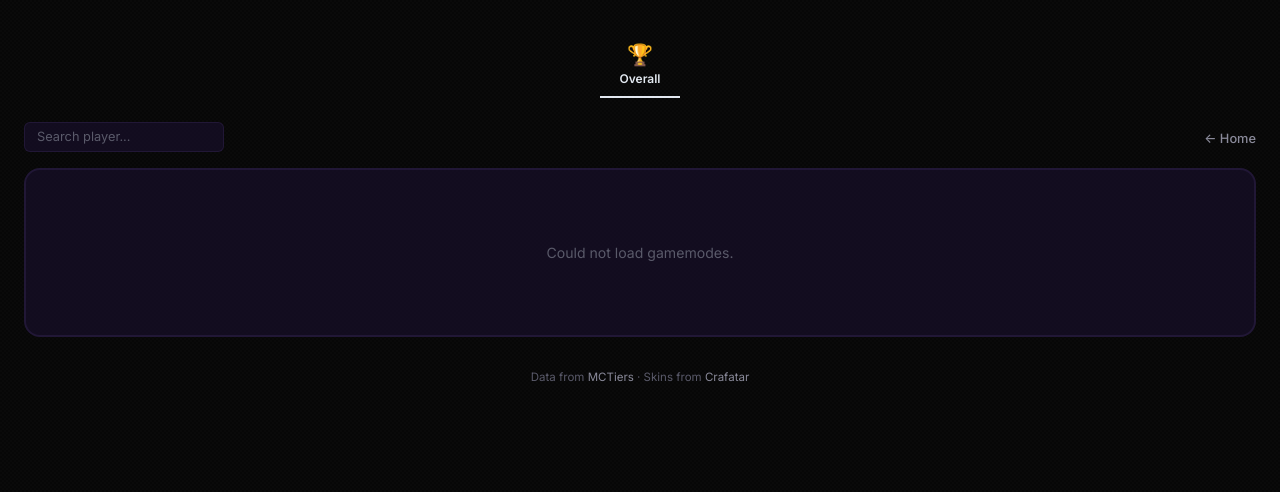
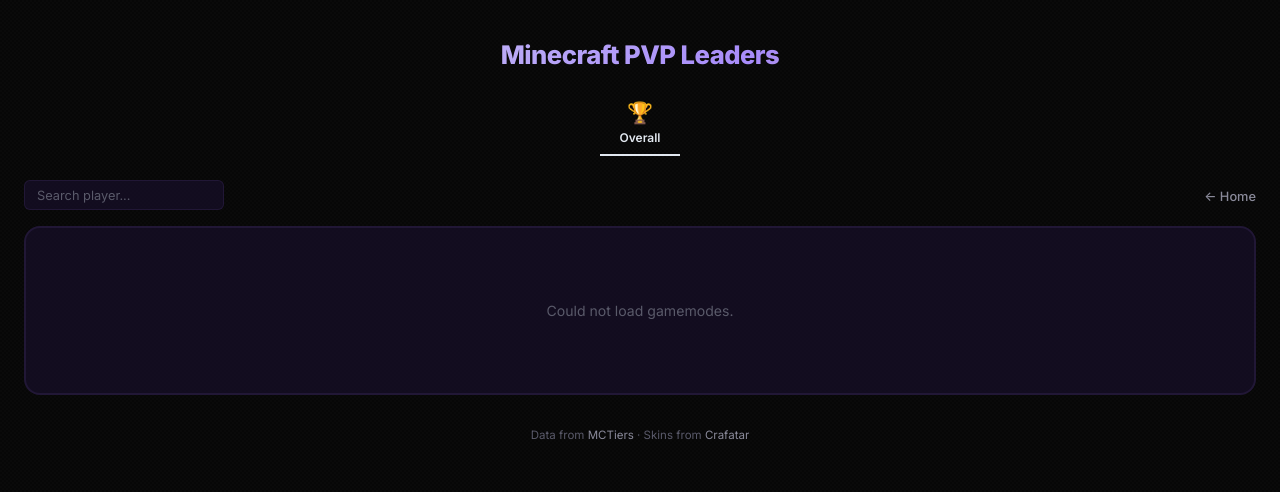
Before and after one commit to Soy-sauce30/portfolio-site, a PHP site: page /leaderboard.html in a window 1280 px wide. Shown: the top 492 px of the page. Run offline with PHP 8.4, Linux system fonts and the light colour scheme.

Commit message:
glint/name

```diff
--- a/leaderboard.css
+++ b/leaderboard.css
@@ -68,7 +68,8 @@ body::after {
     transparent 100%
   );
   background-size: 400% 400%;
-  animation: enchantGlint 6s ease-in-out infinite;
+  opacity: 0.5;
+  animation: enchantGlint 12s ease-in-out infinite;
 }
 
 @keyframes enchantGlint {
@@ -92,6 +93,18 @@ a:hover { color: var(--fg); }
   max-width: 1400px;
   margin: 0 auto;
   padding: 1rem 1.5rem 2rem;
+}
+
+.page-title {
+  text-align: center;
+  font-size: 1.6rem;
+  font-weight: 800;
+  letter-spacing: -0.02em;
+  padding: 1.25rem 0 0;
+  background: linear-gradient(135deg, #e2e8f0 0%, #a78bfa 60%, #ffd54f 100%);
+  -webkit-background-clip: text;
+  -webkit-text-fill-color: transparent;
+  background-clip: text;
 }
 
 /* =========================================
--- a/leaderboard.html
+++ b/leaderboard.html
@@ -12,6 +12,8 @@
 <body>
 
   <div class="wrap">
+
+    <h1 class="page-title">Minecraft PVP Leaders</h1>
 
     <!-- Gamemode tabs -->
     <nav class="mode-tabs" id="modeTabs">
--- a/style.css
+++ b/style.css
@@ -68,7 +68,8 @@ body::after {
     transparent 100%
   );
   background-size: 400% 400%;
-  animation: enchantGlint 6s ease-in-out infinite;
+  opacity: 0.5;
+  animation: enchantGlint 12s ease-in-out infinite;
 }
 
 @keyframes enchantGlint {
```
